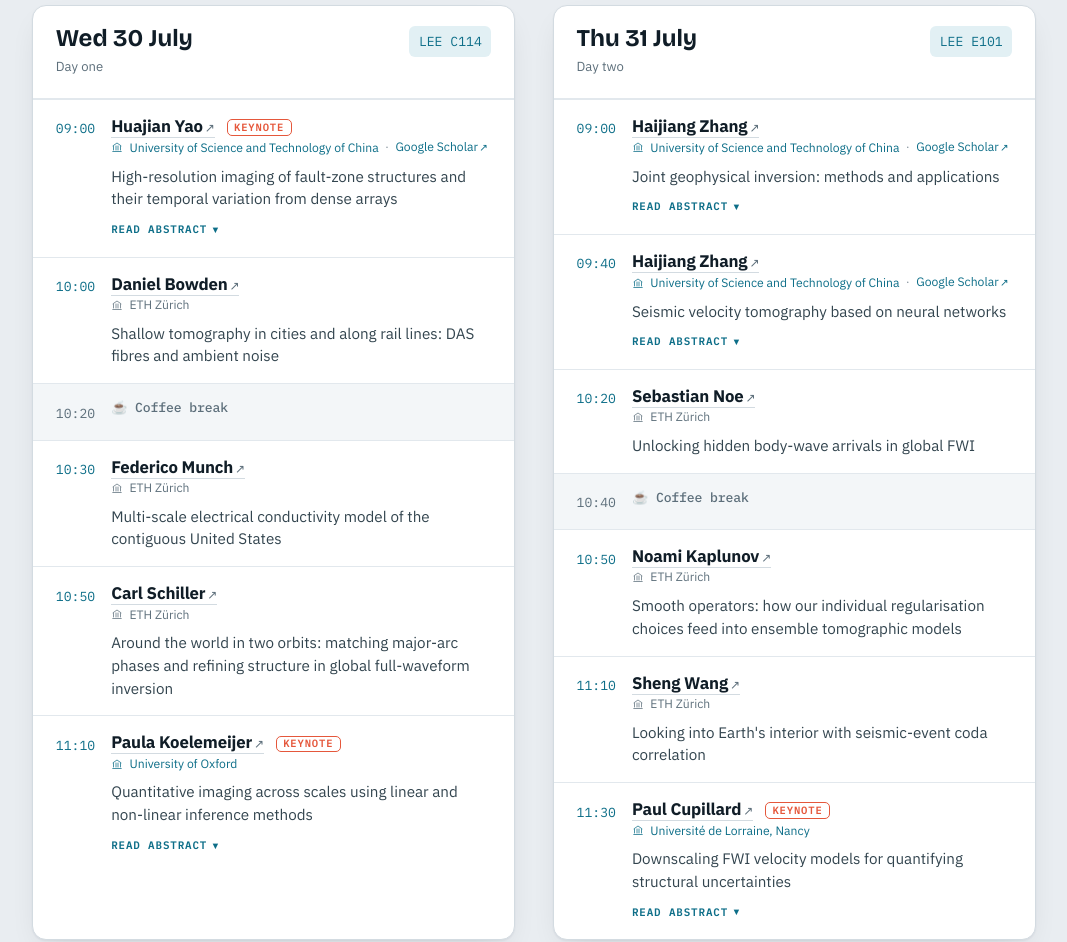
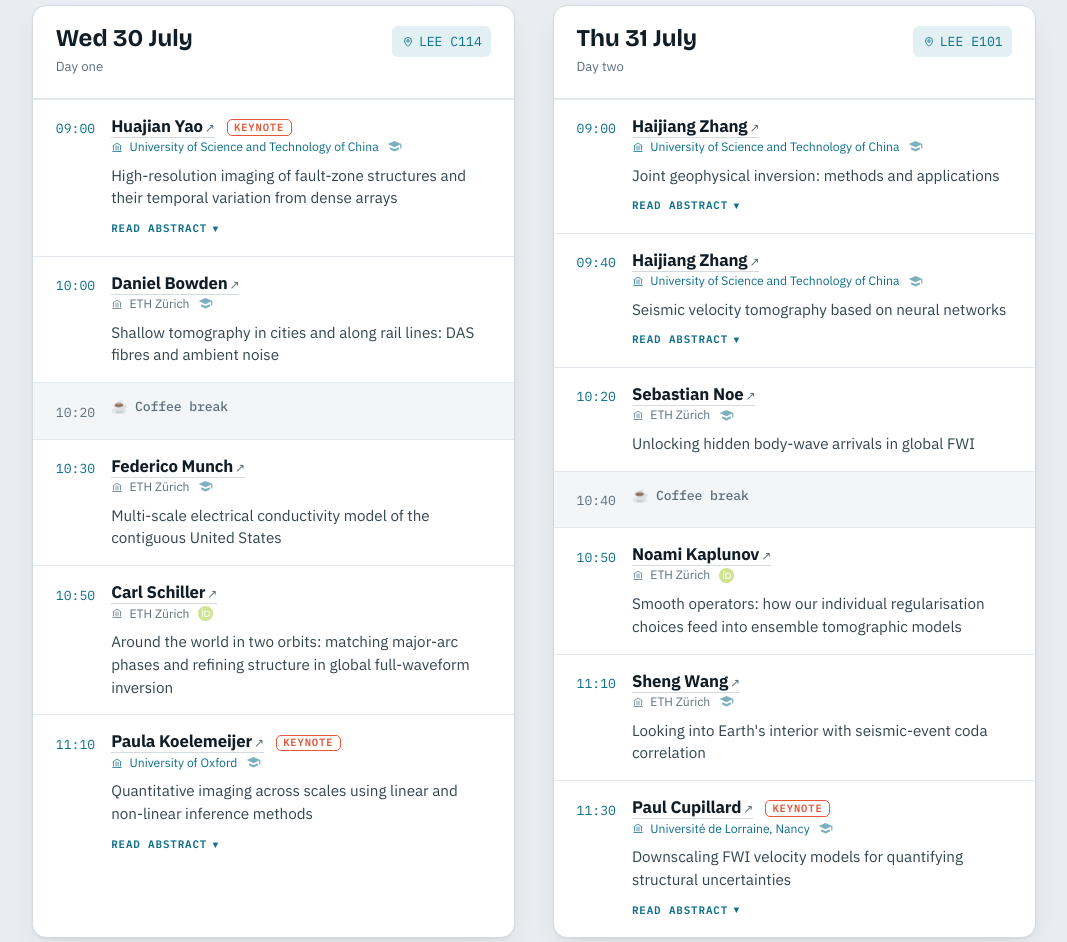
Before and after one commit to WANGYuhan2002/2026-tomo-workshop, a plain HTML site: page index.html in a window 1280 px wide. Shown: the part 840-1782 px from the top of the page, without its empty margins (106-1173 px from the left). Drawn offline with nearby package versions, Linux system fonts and the light colour scheme.

Commit message:
Add per-speaker profile icons (Google Scholar ×9, ORCID ×2) + Google Maps links on room badges

```diff
--- a/index.html
+++ b/index.html
@@ -154,7 +154,9 @@ section{padding:clamp(3rem,8vh,5.5rem) 0}
 .day-head{padding:1.3rem 1.4rem; border-bottom:1px solid var(--line-soft); display:flex; justify-content:space-between; align-items:flex-start; gap:.8rem}
 .day-head .d-date{font-family:"Bricolage Grotesque",sans-serif; font-size:1.5rem; font-weight:700; line-height:1}
 .day-head .d-sub{color:var(--muted); font-size:var(--s--1); margin-top:.35rem}
-.d-room{font-family:"IBM Plex Mono",monospace; font-size:var(--s--1); background:var(--cool-wash); color:var(--cool); padding:.3rem .6rem; border-radius:6px; white-space:nowrap}
+.d-room{display:inline-flex; align-items:center; gap:.32rem; font-family:"IBM Plex Mono",monospace; font-size:var(--s--1); background:var(--cool-wash); color:var(--cool); padding:.3rem .6rem; border-radius:6px; white-space:nowrap; text-decoration:none; transition:background .12s ease, color .12s ease}
+.d-room svg{width:12px; height:12px; flex:none; opacity:.85}
+a.d-room:hover{background:var(--cool); color:#fff}
 
 .slot{display:grid; grid-template-columns:auto 1fr; gap:1rem; padding:1rem 1.4rem; border-top:1px solid var(--line-soft)}
 .slot:first-of-type{border-top:none}
@@ -169,10 +171,9 @@ section{padding:clamp(3rem,8vh,5.5rem) 0}
 .affil{display:flex; align-items:center; flex-wrap:wrap; gap:.15rem .4rem; font-size:.76rem; color:var(--muted); line-height:1.3}
 .affil svg{width:12px; height:12px; flex:none; opacity:.75}
 .affil.ext{color:var(--cool)}          /* invited / external guests read in accent */
-.affil-sch{color:var(--cool); text-decoration:none; white-space:nowrap; border-bottom:1px solid transparent; transition:border-color .12s ease}
-.affil-sch::before{content:"·"; margin-right:.4rem; color:var(--muted); opacity:.7}
-.affil-sch::after{content:"↗"; font-size:.85em; margin-left:.12em}
-.affil-sch:hover{border-bottom-color:currentColor}
+.affil-sch{display:inline-flex; align-items:center; color:var(--cool); opacity:.72; margin-left:.15rem; transition:opacity .12s ease}
+.affil-sch svg{width:15px; height:15px}
+.affil-sch:hover{opacity:1}
 .slot .title{color:var(--ink-soft); font-size:.95rem; line-height:1.5; margin-top:.4rem}
 .slot .tag{display:inline-block; font-family:"IBM Plex Mono",monospace; font-size:.66rem; letter-spacing:.08em; text-transform:uppercase; color:var(--warm); border:1px solid currentColor; border-radius:5px; padding:.05rem .4rem; margin-left:.5rem; vertical-align:middle}
 .slot .tbd{color:var(--muted); font-style:italic}
@@ -325,14 +326,14 @@ footer .sep{margin:0 .5rem; opacity:.5}
             <div class="d-date">Wed 30 July</div>
             <div class="d-sub">Day one</div>
           </div>
-          <span class="d-room">LEE C114</span>
+          <a class="d-room" href="https://www.google.com/maps/search/?api=1&amp;query=ETH+LEE+Leonhardstrasse+21%2C+8092+Z%C3%BCrich" target="_blank" rel="noopener" title="LEE building on Google Maps"><svg viewBox="0 0 24 24" fill="none" stroke="currentColor" stroke-width="2"><path d="M12 21s-7-6-7-11a7 7 0 0 1 14 0c0 5-7 11-7 11z"/><circle cx="12" cy="10" r="2.5"/></svg>LEE C114</a>
         </div>
 
         <div class="slot talk">
           <span class="time">09:00</span>
           <div class="slot-main">
             <div class="who"><a href="http://staff.ustc.edu.cn/~hjyao/vitae.htm" target="_blank" rel="noopener">Huajian Yao</a> <span class="tag">Keynote</span></div>
-            <div class="affil ext"><svg viewBox="0 0 24 24" fill="none" stroke="currentColor" stroke-width="2" stroke-linecap="round" stroke-linejoin="round"><path d="M4 9.5 12 4l8 5.5"/><path d="M5 10v8M19 10v8M10 10v8M14 10v8M3.5 21h17"/></svg><span>University of Science and Technology of China</span><a class="affil-sch" href="https://scholar.google.com/citations?user=3pyAJLwAAAAJ&amp;hl=en" target="_blank" rel="noopener">Google Scholar</a></div>
+            <div class="affil ext"><svg viewBox="0 0 24 24" fill="none" stroke="currentColor" stroke-width="2" stroke-linecap="round" stroke-linejoin="round"><path d="M4 9.5 12 4l8 5.5"/><path d="M5 10v8M19 10v8M10 10v8M14 10v8M3.5 21h17"/></svg><span>University of Science and Technology of China</span><a class="affil-sch" href="https://scholar.google.com/citations?user=3pyAJLwAAAAJ&amp;hl=en" target="_blank" rel="noopener" aria-label="Google Scholar" title="Google Scholar"><svg viewBox="0 0 24 24" fill="currentColor" aria-hidden="true"><path d="M12 3 1 8l11 5 9-4.09V15h2V8L12 3zM5 13.18v3.5L12 20l7-3.32v-3.5L12 16l-7-2.82z"/></svg></a></div>
             <div class="title">High-resolution imaging of fault-zone structures and their temporal variation from dense arrays</div>
             <details class="abs">
               <summary>Read abstract</summary>
@@ -348,7 +349,7 @@ footer .sep{margin:0 .5rem; opacity:.5}
           <span class="time">10:00</span>
           <div class="slot-main">
             <div class="who"><a href="https://eaps.ethz.ch/en/people/profile.MjQ5Nzgx.TGlzdC83NzMsOTI0MjA1OTI2.html" target="_blank" rel="noopener">Daniel Bowden</a></div>
-            <div class="affil"><svg viewBox="0 0 24 24" fill="none" stroke="currentColor" stroke-width="2" stroke-linecap="round" stroke-linejoin="round"><path d="M4 9.5 12 4l8 5.5"/><path d="M5 10v8M19 10v8M10 10v8M14 10v8M3.5 21h17"/></svg>ETH Zürich</div>
+            <div class="affil"><svg viewBox="0 0 24 24" fill="none" stroke="currentColor" stroke-width="2" stroke-linecap="round" stroke-linejoin="round"><path d="M4 9.5 12 4l8 5.5"/><path d="M5 10v8M19 10v8M10 10v8M14 10v8M3.5 21h17"/></svg>ETH Zürich<a class="affil-sch" href="https://scholar.google.com/citations?user=An3YfIIAAAAJ&amp;hl=en" target="_blank" rel="noopener" aria-label="Google Scholar" title="Google Scholar"><svg viewBox="0 0 24 24" fill="currentColor" aria-hidden="true"><path d="M12 3 1 8l11 5 9-4.09V15h2V8L12 3zM5 13.18v3.5L12 20l7-3.32v-3.5L12 16l-7-2.82z"/></svg></a></div>
             <div class="title">Shallow tomography in cities and along rail lines: DAS fibres and ambient noise</div>
           </div>
         </div>
@@ -362,7 +363,7 @@ footer .sep{margin:0 .5rem; opacity:.5}
           <span class="time">10:30</span>
           <div class="slot-main">
             <div class="who"><a href="https://eaps.ethz.ch/en/people/profile.federico-munch.html" target="_blank" rel="noopener">Federico Munch</a></div>
-            <div class="affil"><svg viewBox="0 0 24 24" fill="none" stroke="currentColor" stroke-width="2" stroke-linecap="round" stroke-linejoin="round"><path d="M4 9.5 12 4l8 5.5"/><path d="M5 10v8M19 10v8M10 10v8M14 10v8M3.5 21h17"/></svg>ETH Zürich</div>
+            <div class="affil"><svg viewBox="0 0 24 24" fill="none" stroke="currentColor" stroke-width="2" stroke-linecap="round" stroke-linejoin="round"><path d="M4 9.5 12 4l8 5.5"/><path d="M5 10v8M19 10v8M10 10v8M14 10v8M3.5 21h17"/></svg>ETH Zürich<a class="affil-sch" href="https://scholar.google.com/citations?user=ESooLQUAAAAJ&amp;hl=en" target="_blank" rel="noopener" aria-label="Google Scholar" title="Google Scholar"><svg viewBox="0 0 24 24" fill="currentColor" aria-hidden="true"><path d="M12 3 1 8l11 5 9-4.09V15h2V8L12 3zM5 13.18v3.5L12 20l7-3.32v-3.5L12 16l-7-2.82z"/></svg></a></div>
             <div class="title">Multi-scale electrical conductivity model of the contiguous United States</div>
           </div>
         </div>
@@ -371,7 +372,7 @@ footer .sep{margin:0 .5rem; opacity:.5}
           <span class="time">10:50</span>
           <div class="slot-main">
             <div class="who"><a href="https://eaps.ethz.ch/en/people/profile.Mjk5NDM1.TGlzdC83NzMsOTI0MjA1OTI2.html" target="_blank" rel="noopener">Carl Schiller</a></div>
-            <div class="affil"><svg viewBox="0 0 24 24" fill="none" stroke="currentColor" stroke-width="2" stroke-linecap="round" stroke-linejoin="round"><path d="M4 9.5 12 4l8 5.5"/><path d="M5 10v8M19 10v8M10 10v8M14 10v8M3.5 21h17"/></svg>ETH Zürich</div>
+            <div class="affil"><svg viewBox="0 0 24 24" fill="none" stroke="currentColor" stroke-width="2" stroke-linecap="round" stroke-linejoin="round"><path d="M4 9.5 12 4l8 5.5"/><path d="M5 10v8M19 10v8M10 10v8M14 10v8M3.5 21h17"/></svg>ETH Zürich<a class="affil-sch" href="https://orcid.org/0009-0006-3807-500X" target="_blank" rel="noopener" aria-label="ORCID" title="ORCID"><svg viewBox="0 0 256 256" aria-hidden="true"><path fill="#A6CE39" d="M256 128c0 70.7-57.3 128-128 128S0 198.7 0 128 57.3 0 128 0s128 57.3 128 128z"/><path fill="#fff" d="M86.3 186.2H70.9V79.1h15.4v107.1zM108.9 79.1h41.6c39.6 0 57 28.3 57 53.6 0 27.5-21.5 53.6-56.8 53.6h-41.8V79.1zm15.4 93.3h24.5c34.9 0 42.9-26.5 42.9-39.7 0-21.5-13.7-39.7-43.7-39.7h-23.7v79.4zM88.7 56.8c0 5.5-4.5 10.1-10.1 10.1s-10.1-4.6-10.1-10.1c0-5.6 4.5-10.1 10.1-10.1s10.1 4.6 10.1 10.1z"/></svg></a></div>
             <div class="title">Around the world in two orbits: matching major-arc phases and refining structure in global full-waveform inversion</div>
           </div>
         </div>
@@ -380,7 +381,7 @@ footer .sep{margin:0 .5rem; opacity:.5}
           <span class="time">11:10</span>
           <div class="slot-main">
             <div class="who"><a href="https://www.earth.ox.ac.uk/people/paula-koelemeijer" target="_blank" rel="noopener">Paula Koelemeijer</a> <span class="tag">Keynote</span></div>
-            <div class="affil ext"><svg viewBox="0 0 24 24" fill="none" stroke="currentColor" stroke-width="2" stroke-linecap="round" stroke-linejoin="round"><path d="M4 9.5 12 4l8 5.5"/><path d="M5 10v8M19 10v8M10 10v8M14 10v8M3.5 21h17"/></svg>University of Oxford</div>
+            <div class="affil ext"><svg viewBox="0 0 24 24" fill="none" stroke="currentColor" stroke-width="2" stroke-linecap="round" stroke-linejoin="round"><path d="M4 9.5 12 4l8 5.5"/><path d="M5 10v8M19 10v8M10 10v8M14 10v8M3.5 21h17"/></svg>University of Oxford<a class="affil-sch" href="https://scholar.google.com/citations?user=T_tyZiQAAAAJ&amp;hl=en" target="_blank" rel="noopener" aria-label="Google Scholar" title="Google Scholar"><svg viewBox="0 0 24 24" fill="currentColor" aria-hidden="true"><path d="M12 3 1 8l11 5 9-4.09V15h2V8L12 3zM5 13.18v3.5L12 20l7-3.32v-3.5L12 16l-7-2.82z"/></svg></a></div>
             <div class="title">Quantitative imaging across scales using linear and non-linear inference methods</div>
             <details class="abs">
               <summary>Read abstract</summary>
@@ -401,14 +402,14 @@ footer .sep{margin:0 .5rem; opacity:.5}
             <div class="d-date">Thu 31 July</div>
             <div class="d-sub">Day two</div>
           </div>
-          <span class="d-room">LEE E101</span>
+          <a class="d-room" href="https://www.google.com/maps/search/?api=1&amp;query=ETH+LEE+Leonhardstrasse+21%2C+8092+Z%C3%BCrich" target="_blank" rel="noopener" title="LEE building on Google Maps"><svg viewBox="0 0 24 24" fill="none" stroke="currentColor" stroke-width="2"><path d="M12 21s-7-6-7-11a7 7 0 0 1 14 0c0 5-7 11-7 11z"/><circle cx="12" cy="10" r="2.5"/></svg>LEE E101</a>
         </div>
 
         <div class="slot talk">
           <span class="time">09:00</span>
           <div class="slot-main">
             <div class="who"><a href="https://earthquake.ustc.edu.cn/zhjen/" target="_blank" rel="noopener">Haijiang Zhang</a></div>
-            <div class="affil ext"><svg viewBox="0 0 24 24" fill="none" stroke="currentColor" stroke-width="2" stroke-linecap="round" stroke-linejoin="round"><path d="M4 9.5 12 4l8 5.5"/><path d="M5 10v8M19 10v8M10 10v8M14 10v8M3.5 21h17"/></svg><span>University of Science and Technology of China</span><a class="affil-sch" href="https://scholar.google.com/citations?user=1iWta5AAAAAJ&amp;hl=en" target="_blank" rel="noopener">Google Scholar</a></div>
+            <div class="affil ext"><svg viewBox="0 0 24 24" fill="none" stroke="currentColor" stroke-width="2" stroke-linecap="round" stroke-linejoin="round"><path d="M4 9.5 12 4l8 5.5"/><path d="M5 10v8M19 10v8M10 10v8M14 10v8M3.5 21h17"/></svg><span>University of Science and Technology of China</span><a class="affil-sch" href="https://scholar.google.com/citations?user=1iWta5AAAAAJ&amp;hl=en" target="_blank" rel="noopener" aria-label="Google Scholar" title="Google Scholar"><svg viewBox="0 0 24 24" fill="currentColor" aria-hidden="true"><path d="M12 3 1 8l11 5 9-4.09V15h2V8L12 3zM5 13.18v3.5L12 20l7-3.32v-3.5L12 16l-7-2.82z"/></svg></a></div>
             <div class="title">Joint geophysical inversion: methods and applications</div>
             <details class="abs">
               <summary>Read abstract</summary>
@@ -423,7 +424,7 @@ footer .sep{margin:0 .5rem; opacity:.5}
           <span class="time">09:40</span>
           <div class="slot-main">
             <div class="who"><a href="https://earthquake.ustc.edu.cn/zhjen/" target="_blank" rel="noopener">Haijiang Zhang</a></div>
-            <div class="affil ext"><svg viewBox="0 0 24 24" fill="none" stroke="currentColor" stroke-width="2" stroke-linecap="round" stroke-linejoin="round"><path d="M4 9.5 12 4l8 5.5"/><path d="M5 10v8M19 10v8M10 10v8M14 10v8M3.5 21h17"/></svg><span>University of Science and Technology of China</span><a class="affil-sch" href="https://scholar.google.com/citations?user=1iWta5AAAAAJ&amp;hl=en" target="_blank" rel="noopener">Google Scholar</a></div>
+            <div class="affil ext"><svg viewBox="0 0 24 24" fill="none" stroke="currentColor" stroke-width="2" stroke-linecap="round" stroke-linejoin="round"><path d="M4 9.5 12 4l8 5.5"/><path d="M5 10v8M19 10v8M10 10v8M14 10v8M3.5 21h17"/></svg><span>University of Science and Technology of China</span><a class="affil-sch" href="https://scholar.google.com/citations?user=1iWta5AAAAAJ&amp;hl=en" target="_blank" rel="noopener" aria-label="Google Scholar" title="Google Scholar"><svg viewBox="0 0 24 24" fill="currentColor" aria-hidden="true"><path d="M12 3 1 8l11 5 9-4.09V15h2V8L12 3zM5 13.18v3.5L12 20l7-3.32v-3.5L12 16l-7-2.82z"/></svg></a></div>
             <div class="title">Seismic velocity tomography based on neural networks</div>
             <details class="abs">
               <summary>Read abstract</summary>
@@ -438,7 +439,7 @@ footer .sep{margin:0 .5rem; opacity:.5}
           <span class="time">10:20</span>
           <div class="slot-main">
             <div class="who"><a href="https://eaps.ethz.ch/en/people/profile.sebastian-noe.html" target="_blank" rel="noopener">Sebastian Noe</a></div>
-            <div class="affil"><svg viewBox="0 0 24 24" fill="none" stroke="currentColor" stroke-width="2" stroke-linecap="round" stroke-linejoin="round"><path d="M4 9.5 12 4l8 5.5"/><path d="M5 10v8M19 10v8M10 10v8M14 10v8M3.5 21h17"/></svg>ETH Zürich</div>
+            <div class="affil"><svg viewBox="0 0 24 24" fill="none" stroke="currentColor" stroke-width="2" stroke-linecap="round" stroke-linejoin="round"><path d="M4 9.5 12 4l8 5.5"/><path d="M5 10v8M19 10v8M10 10v8M14 10v8M3.5 21h17"/></svg>ETH Zürich<a class="affil-sch" href="https://scholar.google.com/citations?user=I9tspsYAAAAJ&amp;hl=en" target="_blank" rel="noopener" aria-label="Google Scholar" title="Google Scholar"><svg viewBox="0 0 24 24" fill="currentColor" aria-hidden="true"><path d="M12 3 1 8l11 5 9-4.09V15h2V8L12 3zM5 13.18v3.5L12 20l7-3.32v-3.5L12 16l-7-2.82z"/></svg></a></div>
             <div class="title">Unlocking hidden body-wave arrivals in global FWI</div>
           </div>
         </div>
@@ -452,7 +453,7 @@ footer .sep{margin:0 .5rem; opacity:.5}
           <span class="time">10:50</span>
           <div class="slot-main">
             <div class="who"><a href="https://cos.ethz.ch/" target="_blank" rel="noopener">Noami Kaplunov</a></div>
-            <div class="affil"><svg viewBox="0 0 24 24" fill="none" stroke="currentColor" stroke-width="2" stroke-linecap="round" stroke-linejoin="round"><path d="M4 9.5 12 4l8 5.5"/><path d="M5 10v8M19 10v8M10 10v8M14 10v8M3.5 21h17"/></svg>ETH Zürich</div>
+            <div class="affil"><svg viewBox="0 0 24 24" fill="none" stroke="currentColor" stroke-width="2" stroke-linecap="round" stroke-linejoin="round"><path d="M4 9.5 12 4l8 5.5"/><path d="M5 10v8M19 10v8M10 10v8M14 10v8M3.5 21h17"/></svg>ETH Zürich<a class="affil-sch" href="https://orcid.org/0009-0009-9995-4392" target="_blank" rel="noopener" aria-label="ORCID" title="ORCID"><svg viewBox="0 0 256 256" aria-hidden="true"><path fill="#A6CE39" d="M256 128c0 70.7-57.3 128-128 128S0 198.7 0 128 57.3 0 128 0s128 57.3 128 128z"/><path fill="#fff" d="M86.3 186.2H70.9V79.1h15.4v107.1zM108.9 79.1h41.6c39.6 0 57 28.3 57 53.6 0 27.5-21.5 53.6-56.8 53.6h-41.8V79.1zm15.4 93.3h24.5c34.9 0 42.9-26.5 42.9-39.7 0-21.5-13.7-39.7-43.7-39.7h-23.7v79.4zM88.7 56.8c0 5.5-4.5 10.1-10.1 10.1s-10.1-4.6-10.1-10.1c0-5.6 4.5-10.1 10.1-10.1s10.1 4.6 10.1 10.1z"/></svg></a></div>
             <div class="title">Smooth operators: how our individual regularisation choices feed into ensemble tomographic models</div>
           </div>
         </div>
@@ -461,7 +462,7 @@ footer .sep{margin:0 .5rem; opacity:.5}
           <span class="time">11:10</span>
           <div class="slot-main">
             <div class="who"><a href="https://eaps.ethz.ch/en/people/profile.MzQ3MDUx.TGlzdC83NzMsOTI0MjA1OTI2.html" target="_blank" rel="noopener">Sheng Wang</a></div>
-            <div class="affil"><svg viewBox="0 0 24 24" fill="none" stroke="currentColor" stroke-width="2" stroke-linecap="round" stroke-linejoin="round"><path d="M4 9.5 12 4l8 5.5"/><path d="M5 10v8M19 10v8M10 10v8M14 10v8M3.5 21h17"/></svg>ETH Zürich</div>
+            <div class="affil"><svg viewBox="0 0 24 24" fill="none" stroke="currentColor" stroke-width="2" stroke-linecap="round" stroke-linejoin="round"><path d="M4 9.5 12 4l8 5.5"/><path d="M5 10v8M19 10v8M10 10v8M14 10v8M3.5 21h17"/></svg>ETH Zürich<a class="affil-sch" href="https://scholar.google.com/citations?user=ppM7TM0AAAAJ&amp;hl=en" target="_blank" rel="noopener" aria-label="Google Scholar" title="Google Scholar"><svg viewBox="0 0 24 24" fill="currentColor" aria-hidden="true"><path d="M12 3 1 8l11 5 9-4.09V15h2V8L12 3zM5 13.18v3.5L12 20l7-3.32v-3.5L12 16l-7-2.82z"/></svg></a></div>
             <div class="title">Looking into Earth's interior with seismic-event coda correlation</div>
           </div>
         </div>
@@ -470,7 +471,7 @@ footer .sep{margin:0 .5rem; opacity:.5}
           <span class="time">11:30</span>
           <div class="slot-main">
             <div class="who"><a href="https://georessources.univ-lorraine.fr/membres-du-laboratoire/paul-cupillard/" target="_blank" rel="noopener">Paul Cupillard</a> <span class="tag">Keynote</span></div>
-            <div class="affil ext"><svg viewBox="0 0 24 24" fill="none" stroke="currentColor" stroke-width="2" stroke-linecap="round" stroke-linejoin="round"><path d="M4 9.5 12 4l8 5.5"/><path d="M5 10v8M19 10v8M10 10v8M14 10v8M3.5 21h17"/></svg>Université de Lorraine, Nancy</div>
+            <div class="affil ext"><svg viewBox="0 0 24 24" fill="none" stroke="currentColor" stroke-width="2" stroke-linecap="round" stroke-linejoin="round"><path d="M4 9.5 12 4l8 5.5"/><path d="M5 10v8M19 10v8M10 10v8M14 10v8M3.5 21h17"/></svg>Université de Lorraine, Nancy<a class="affil-sch" href="https://scholar.google.com/citations?user=JvhxlPUAAAAJ&amp;hl=en" target="_blank" rel="noopener" aria-label="Google Scholar" title="Google Scholar"><svg viewBox="0 0 24 24" fill="currentColor" aria-hidden="true"><path d="M12 3 1 8l11 5 9-4.09V15h2V8L12 3zM5 13.18v3.5L12 20l7-3.32v-3.5L12 16l-7-2.82z"/></svg></a></div>
             <div class="title">Downscaling FWI velocity models for quantifying structural uncertainties</div>
             <details class="abs">
               <summary>Read abstract</summary>
```
